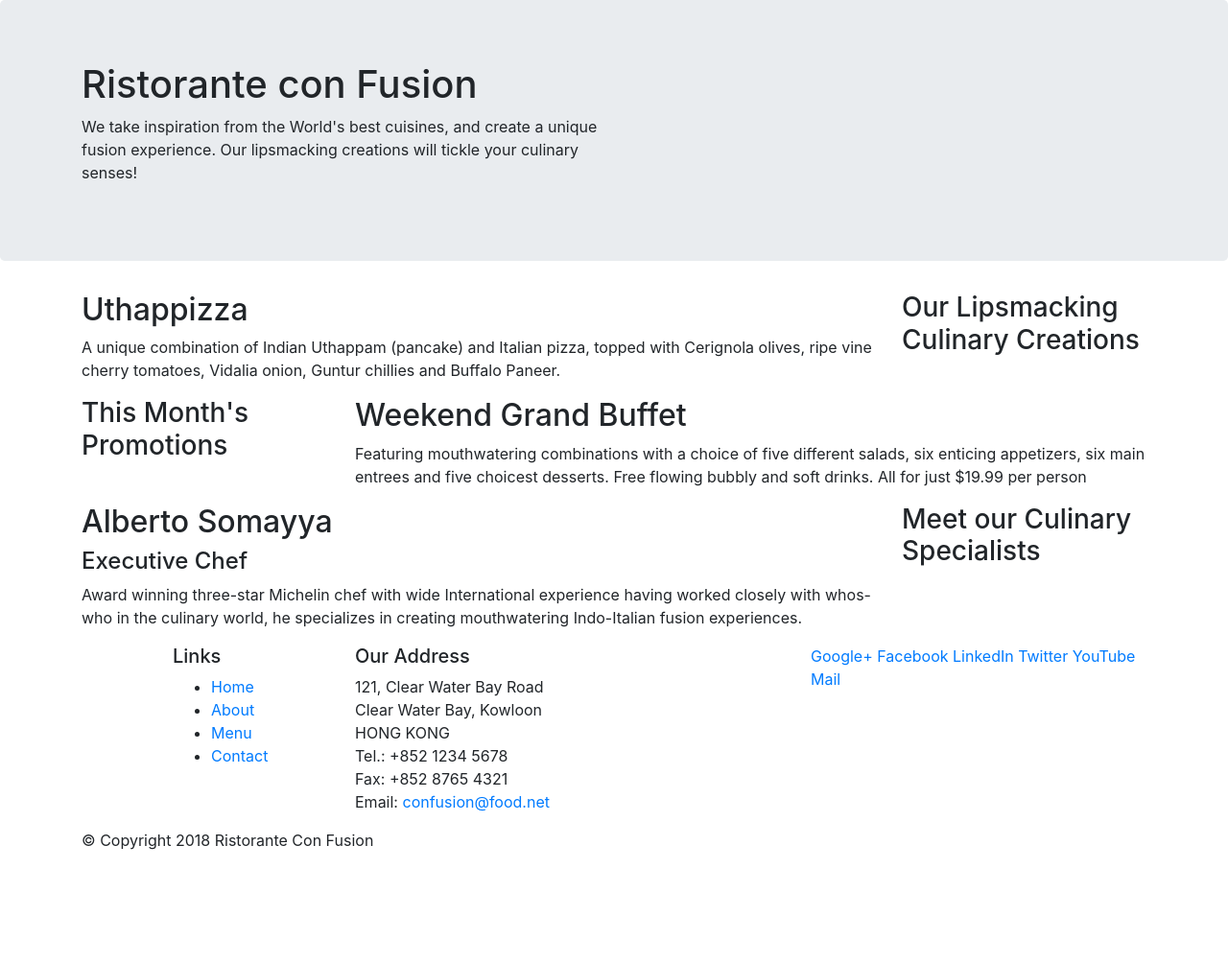
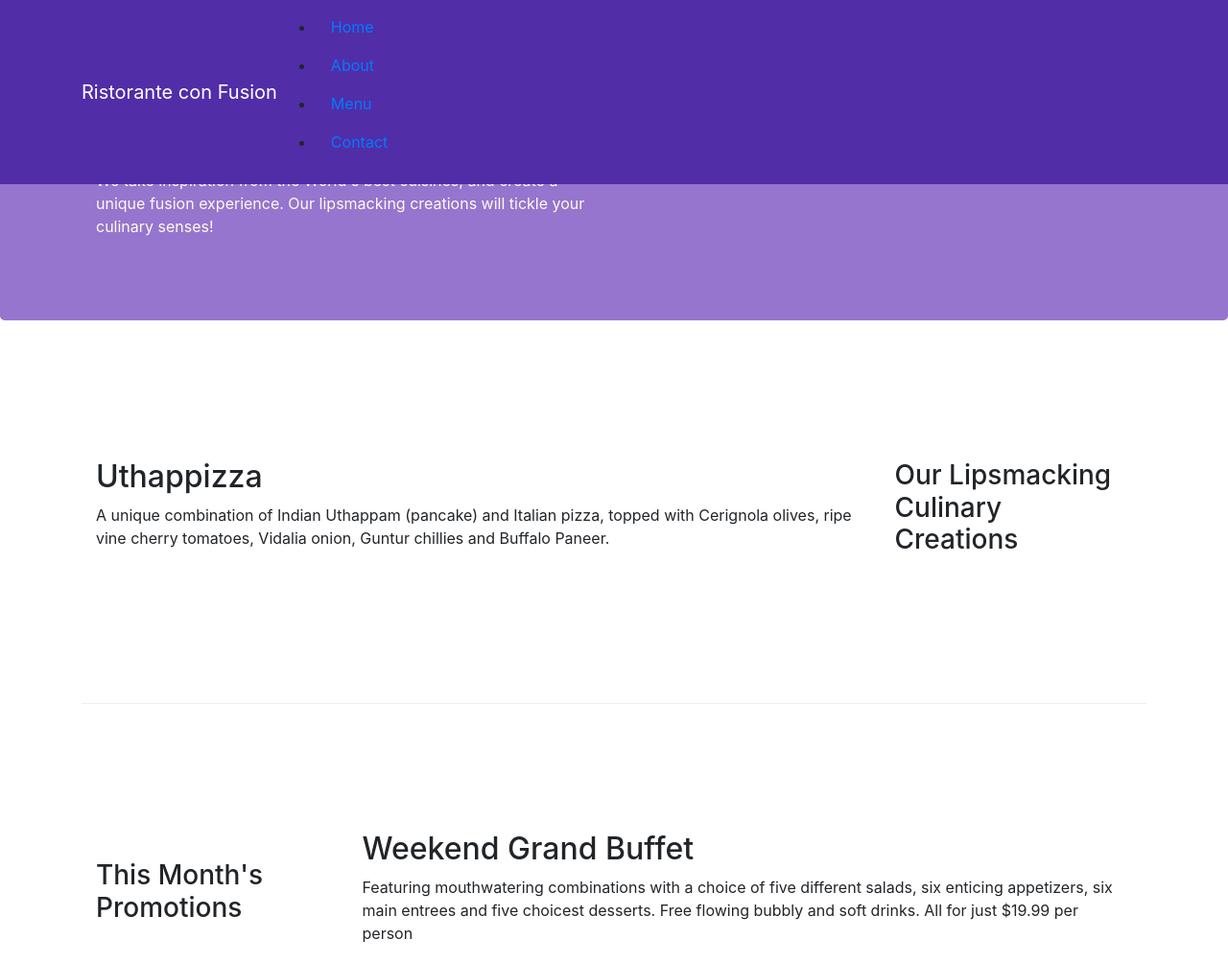
Before and after one commit to Monkey-D-Luffy-01/Bootstrap01, a website: page index.html in a window 1280 px wide. Shown: the top 1004 px of the page at 96% size. Before the commit the page ends 904 px from the top, so only its background shows below. Drawn offline with nearby package versions, Linux system fonts and the light colour scheme.

Commit message:
navbar with breadcrums

```diff
--- /dev/null
+++ b/css/styles.css
@@ -0,0 +1,38 @@
+.row-header{
+    margin: 0px auto;
+    padding:0px auto;
+}
+.row-content{
+    margin: 0px auto;
+    padding:50px 0px 50px 0px;
+    border-bottom:1px ridge;
+    min-height: 400px;
+}
+.footer{
+    background-color: #D1C4E9;
+    margin:0px;
+    padding:20px 0px 2px 0px;
+
+}
+.jumbotron{
+    padding:70px 30px;
+    margin:0px auto;
+    background: #9575CD;
+    color:floralwhite;
+
+}
+.address{
+    font-size: 80%;
+    margin:0px;
+    color: #0f0f0f;
+
+}
+body{
+    padding:50px 0px 0px 0px;
+    z-index:0;
+
+
+}
+.navbar-dark{
+    background-color: #512DA8;
+}
--- a/index.html
+++ b/index.html
@@ -9,14 +9,34 @@
 
 <!--Bootstrap CSS-->
 <link rel="stylesheet" href="node_modules/bootstrap/dist/css/bootstrap.min.css">
+<link rel="stylesheet" href="css/styles.css">
     <title>Ristorante Con Fusion</title>
 </head>
 
 <body>
+    <nav class="navbar navbar-dark navbar-expand-sm  fixed-top">
+        <div class="container">
+        <button class="navbar-toggler" type="button" data-toggle="collapse" data-target="#navbar" >
+            <span class="navbar-toggler-icon" ></span>
+        </button>
+
+            <a class="navbar-brand mr-auto" href="#">Ristorante con Fusion</a>
+
+            <div class="collapse navbar-collapse" id="navbar">
+             <ul class"navbar-nav mr-auto">
+                <li class="nav-item active"><a class="nav-link" href="#">Home</a></li>
+                <li class="nav-item"><a class="nav-link" href="aboutus.html">About</a></li>
+                <li class="nav-item"><a class="nav-link" href="#">Menu</a></li>
+                <li class="nav-item"><a class="nav-link" href="#">Contact</a></li>
+
+             </ul>
+            </div>
+        </div>
+    </nav>
 
     <header class="jumbotron">
         <div class="container">
-            <div class="row">
+            <div class="row row-header">
                 <div class="col-12 col-sm-6  ">
                     <h1>Ristorante con Fusion</h1>
                     <p>We take inspiration from the World's best cuisines, and create a unique fusion experience. Our lipsmacking creations will tickle your culinary senses!</p>
@@ -27,7 +47,7 @@
         </div>
     </header>
     <div class="container">
-        <div class="row">
+        <div class="row row-content align-items-center">
             <div class="col-12 col-sm-4 order-sm-last col-md-3">
                 <h3>Our Lipsmacking Culinary Creations</h3>
             </div>
@@ -38,7 +58,7 @@
         </div>
 
 
-        <div class="row">
+        <div class="row row-content align-items-center">
             <div class="col-12 col-sm-4 col-md-3">
                 <h3>This Month's Promotions</h3>
             </div>
@@ -49,7 +69,7 @@
             </div>
         </div>
 
-        <div class="row">
+        <div class="row row-content align-items-center">
             <div class="col-12 col-sm-4 order-sm-last col-md-3">
                 <h3>Meet our Culinary Specialists</h3>
             </div>
@@ -61,14 +81,14 @@
         </div>
     </div>
 
-    <footer >
+    <footer class="footer">
         <div class="container">
             <div class="row">
                 <div class="col-4 offset-1 col-sm-2">
                     <h5>Links</h5>
-                    <ul>
+                    <ul class="list-unstyled">
                         <li><a href="#">Home</a></li>
-                        <li><a href="#">About</a></li>
+                        <li><a href="aboutus.html">About</a></li>
                         <li><a href="#">Menu</a></li>
                         <li><a href="#">Contact</a></li>
                     </ul>
@@ -84,8 +104,8 @@
 		              Email: <a href="mailto:confusion@food.net">confusion@food.net</a>
 		           </address>
                 </div>
-                <div class="col-12 col-sm-4">
-                    <div>
+                <div class="col-12 col-sm-4 align-self-center">
+                    <div class="text-center">
                         <a href="http://google.com/+">Google+</a>
                         <a href="http://www.facebook.com/profile.php?id=">Facebook</a>
                         <a href="http://www.linkedin.com/in/">LinkedIn</a>
@@ -95,7 +115,7 @@
                     </div>
                 </div>
            </div>
-           <div class="row">
+           <div class="row justify-content-center">
                 <div class="col-auto">
                     <p>© Copyright 2018 Ristorante Con Fusion</p>
                 </div>
--- a/package.json
+++ b/package.json
@@ -14,8 +14,8 @@
     "lite-server": "^2.3.0"
   },
   "dependencies": {
-    "bootstrap": "^4.0.0",
-    "jquery": "^3.3.1",
+    "bootstrap": "^4.5.2",
+    "jquery": "^3.5.1",
     "popper.js": "^1.12.9"
   }
 }
```
Also changed, not shown: aboutus.html (added, +131 -0 lines), 1 other file.
